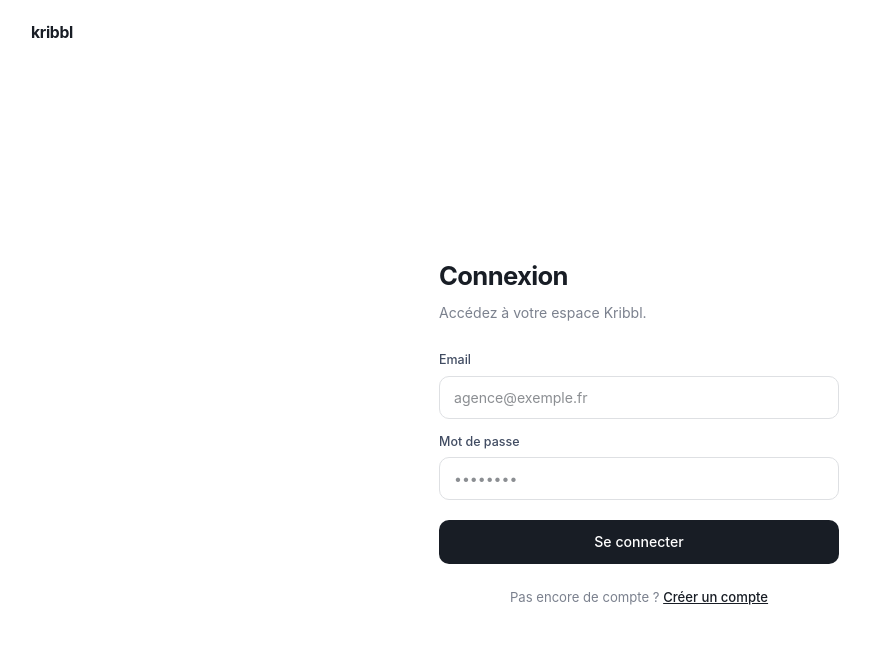
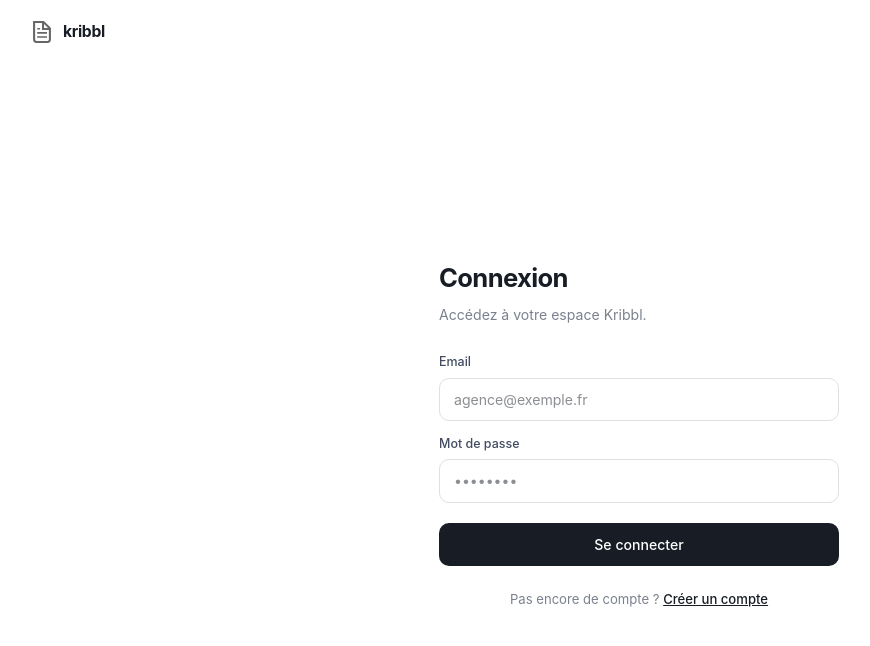
Before and after one commit to Romain69660/kribll, a Next.js app: page /login in a window 1280 px wide. Shown: the top 646 px of the page, without its empty margins (1-871 px from the left). Built offline with nearby package versions, Linux system fonts and the light colour scheme; no server answers.

Commit message:
feat: logo Kribbl dans le header

```diff
--- a/app/login/page.tsx
+++ b/app/login/page.tsx
@@ -51,8 +51,11 @@ export default function LoginPage() {
 
       {/* Header minimal */}
       <header style={{ padding: '20px 2rem' }}>
-        <Link href="/" style={{ fontFamily: hl, fontWeight: 700, fontSize: '0.98rem', color: 'hsl(220,20%,12%)', textDecoration: 'none', letterSpacing: '-0.02em' }}>
-          kribbl
+        <Link href="/" style={{ display: 'inline-flex', alignItems: 'center', gap: 10, textDecoration: 'none' }}>
+          <img src="/file.svg" alt="Kribbl" width={22} height={22} style={{ display: 'block' }} />
+          <span style={{ fontFamily: hl, fontWeight: 700, fontSize: '0.98rem', color: 'hsl(220,20%,12%)', letterSpacing: '-0.02em' }}>
+            kribbl
+          </span>
         </Link>
       </header>
 
--- a/app/page.tsx
+++ b/app/page.tsx
@@ -1,3 +1,4 @@
+import Image from "next/image"
 import { supabase } from "../lib/supabase"
 import TendersGrid, { type Tender } from "./components/TendersGrid"
 import HeaderAuth from "./components/HeaderAuth"
@@ -97,9 +98,12 @@ export default async function Home() {
             boxShadow: "0 1px 3px hsl(220 20% 12%/0.04)",
           }}>
             {/* Logo */}
-            <span style={{ fontFamily: hl, fontWeight: 700, fontSize: "0.98rem", color: "hsl(220,20%,12%)", marginRight: 36, letterSpacing: "-0.02em" }}>
-              kribbl
-            </span>
+            <div style={{ display: "inline-flex", alignItems: "center", gap: 8, marginRight: 36 }}>
+              <Image src="/logokribbl.png" alt="Kribbl" width={28} height={28} style={{ objectFit: "contain" }} />
+              <span style={{ fontFamily: hl, fontWeight: 700, fontSize: "0.98rem", color: "hsl(220,20%,12%)", letterSpacing: "-0.02em" }}>
+                kribbl
+              </span>
+            </div>
             {/* Nav */}
             <nav style={{ display: "flex", alignItems: "center", gap: 24 }}>
               {["Découvrir", "Fonctionnement", "Tarifs"].map(l => (
```
